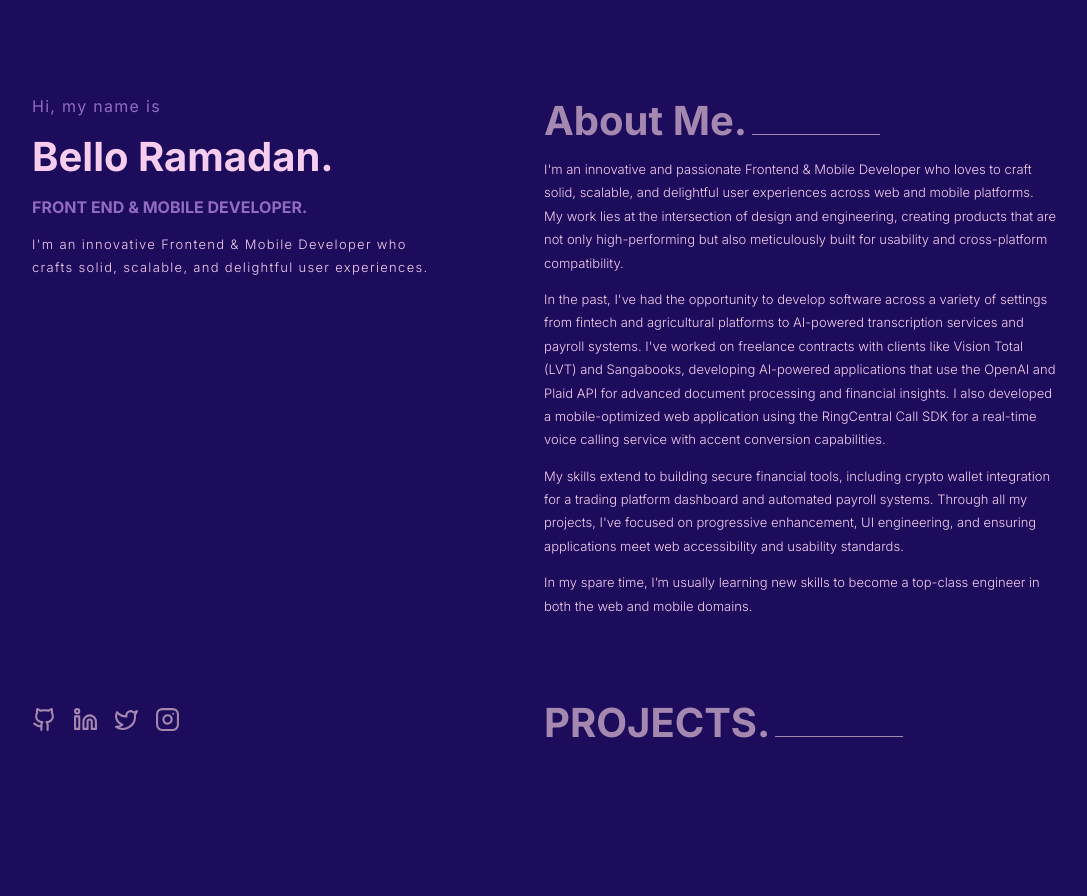
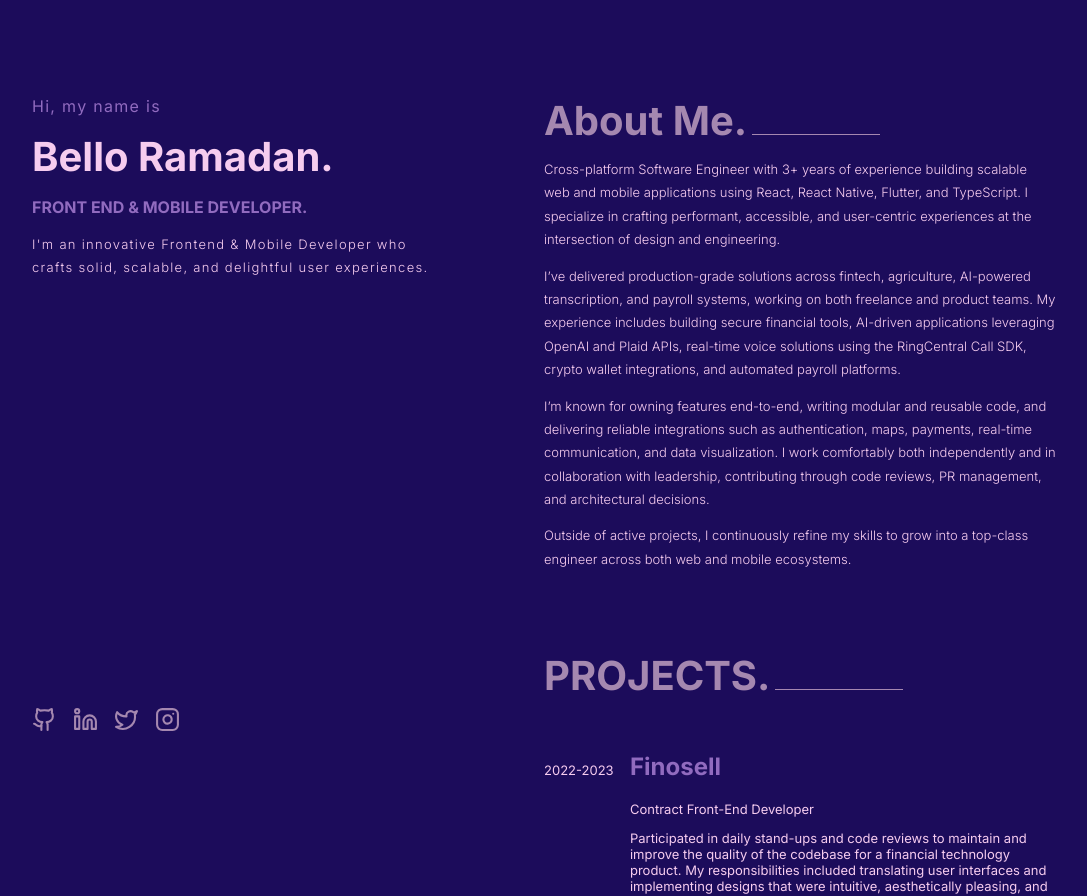
Before and after one commit to rambey-coder/Portfolio-app, a React (Create React App) app: page / in a window 1280 px wide. Shown: the whole page, without its empty margins (96-1183 px from the left). Before the commit the page ends 800 px from the top, so only its background shows below. Built offline with nearby package versions, Linux system fonts and the light colour scheme.

Commit message:
minor update

```diff
--- a/src/Components/About.js
+++ b/src/Components/About.js
@@ -12,42 +12,35 @@ const About = () => {
         <div className="general-card">
           <div className="card1">
             <p>
-              I'm an innovative and passionate Frontend & Mobile Developer who
-              loves to craft solid, scalable, and delightful user experiences
-              across web and mobile platforms. My work lies at the intersection
-              of design and engineering, creating products that are not only
-              high-performing but also meticulously built for usability and
-              cross-platform compatibility.
+              Cross-platform Software Engineer with 3+ years of experience
+              building scalable web and mobile applications using React, React
+              Native, Flutter, and TypeScript. I specialize in crafting
+              performant, accessible, and user-centric experiences at the
+              intersection of design and engineering.
             </p>
             <p>
-              In the past, I've had the opportunity to develop software across a
-              variety of settings from fintech and agricultural platforms to
-              AI-powered transcription services and payroll systems. I've worked
-              on freelance contracts with clients like Vision Total (LVT) and
-              Sangabooks, developing AI-powered applications that use the OpenAI
-              and Plaid API for advanced document processing and financial
-              insights. I also developed a mobile-optimized web application
-              using the RingCentral Call SDK for a real-time voice calling
-              service with accent conversion capabilities.
+              I’ve delivered production-grade solutions across fintech,
+              agriculture, AI-powered transcription, and payroll systems,
+              working on both freelance and product teams. My experience
+              includes building secure financial tools, AI-driven applications
+              leveraging OpenAI and Plaid APIs, real-time voice solutions using
+              the RingCentral Call SDK, crypto wallet integrations, and
+              automated payroll platforms.
             </p>
             <p>
-              My skills extend to building secure financial tools, including
-              crypto wallet integration for a trading platform dashboard and
-              automated payroll systems. Through all my projects, I've focused
-              on progressive enhancement, UI engineering, and ensuring
-              applications meet web accessibility and usability standards.
+              I’m known for owning features end-to-end, writing modular and
+              reusable code, and delivering reliable integrations such as
+              authentication, maps, payments, real-time communication, and data
+              visualization. I work comfortably both independently and in
+              collaboration with leadership, contributing through code reviews,
+              PR management, and architectural decisions.
             </p>
             <p>
-              In my spare time, I’m usually learning new skills to become a
-              top-class engineer in both the web and mobile domains.
+              Outside of active projects, I continuously refine my skills to
+              grow into a top-class engineer across both web and mobile
+              ecosystems.
             </p>
           </div>
-          {/* <div className="card2">
-                        <img src="./Assets/profile.svg"
-                            alt="profile"
-                            className='profile' />
-
-                    </div> */}
         </div>
       </div>
     </div>
--- a/src/Components/Work.css
+++ b/src/Components/Work.css
@@ -9,6 +9,8 @@
 .sub-wrk {
   width: 100%;
   margin: auto;
+  overflow: scroll;
+  height: 100%;
 }
 
 .work-place {
@@ -152,3 +154,7 @@
   color: #916bbf;
   /* margin-top: 0; */
 }
+
+.proj_link > svg {
+  width: 20px;
+}
--- a/src/Components/Work.js
+++ b/src/Components/Work.js
@@ -3,6 +3,12 @@ import "./Work.css";
 
 const Work = () => {
   const exp = [
+    {
+      year: "2022-2023",
+      project: "Finosell",
+      role: "Contract Front-End Developer",
+      info: "Participated in daily stand-ups and code reviews to maintain and improve the quality of the codebase for a financial technology product. My responsibilities included translating user interfaces and implementing designs that were intuitive, aesthetically pleasing, and responsive across various screen sizes.",
+    },
     {
       year: "2023-2025",
       project: "Techbeaver",
@@ -10,40 +16,52 @@ const Work = () => {
       info: "Collaborated on a team to build and maintain a suite of web and mobile applications. I worked closely with cross-functional teams to translate designs into robust, responsive user interfaces and ensured a seamless user experience across multiple devices.",
     },
     {
-      year: "2022-2023",
-      project: "Finosell",
-      role: "Contract Front-End Developer",
-      info: "Participated in daily stand-ups and code reviews to maintain and improve the quality of the codebase for a financial technology product. My responsibilities included translating user interfaces and implementing designs that were intuitive, aesthetically pleasing, and responsive across various screen sizes.",
-    },
-    {
       year: "2024-2025",
       project: "Vision Total (LVT)",
       role: "Freelance Front-End Developer",
-      info: "Designed, developed, and maintained a web application for real-time voice calling. This project utilized the **RingCentral Call SDK** and an AI model for accent conversion, ensuring smooth and clear communication. I also integrated an AI-powered document processing feature using the **OpenAI API** to automate data extraction from documents.",
+      info: "Developed an AI-powered document processing feature for an ophthalmologist at a small Dutch company. The application automated data extraction from medical documents using the OpenAI API.",
+      link: "https://meek-marzipan-86aacd.netlify.app/",
     },
     {
       year: "2024-2025",
       project: "Sangabooks",
       role: "Contract Front-End Developer",
-      info: "Developed an AI-powered financial application that integrated the **Plaid API** to provide users with in-depth financial insights. The application allowed for secure account linking and data analysis, giving users a comprehensive view of their finances.",
+      info: "Developed an AI-powered financial application that integrated the Plaid API to provide users with in-depth financial insights. The application allowed for secure account linking and data analysis, giving users a comprehensive view of their finances.",
+      link: "https://sanga-books-dev.netlify.app/",
     },
     {
       year: "2025-2025",
-      project: "Farm Data Management System",
+      project: "AOS",
       role: "Freelance Front-End and Mobile Developer",
       info: "Developed a comprehensive mobile application for farmers and a complementary web application for administrative users. I implemented real-time data synchronization to ensure that agricultural data was always up-to-date across all platforms. The project focused on building a seamless and efficient system for managing farm data.",
+      link: "https://aos-web-app.netlify.app/",
     },
     {
       year: "2025-2025",
       project: "Olive Option (Cryptionary)",
       role: "Freelance Front-End Developer",
-      info: "Designed and developed the user interface for a cryptocurrency trading platform dashboard. My work included integrating **crypto wallet functionality** and creating a clean, intuitive layout that made it easy for users to track their assets and trades.",
+      info: "Designed and developed the user interface for a cryptocurrency trading platform dashboard. My work included integrating crypto wallet functionality and creating a clean, intuitive layout that made it easy for users to track their assets and trades.",
+      link: "https://olive-affiliate.netlify.app/",
     },
     {
       year: "2024-2025",
       project: "Info Payroll",
       role: "Freelance Front-End Developer",
       info: "Developed a full-fledged payroll and invoice automation system. I was responsible for creating a user-friendly interface that streamlined the process of generating payroll, sending invoices, and managing billing records.",
+    },
+    {
+      year: "2025-2025",
+      project: "Ring Accent Call",
+      role: "Freelance Front-End Developer",
+      info: "Designed, developed, and maintained a web application for real-time voice calling. This project utilized the RingCentral Call SDK and an AI model for accent conversion, ensuring smooth and clear communication.",
+      link: "https://ring-accent.netlify.app/",
+    },
+
+    {
+      year: "2025-2025",
+      project: "Cribeasy Mobile",
+      role: "Mobile Developer",
+      info: "Developed a React Native mobile application with Expo to connect renters, agents, and landlords across Africa. The app serves as a user-centric platform that addresses critical pain points in property management and rental services, boosting efficiency and trust.",
     },
   ];
   return (
@@ -59,7 +77,32 @@ const Work = () => {
             <div className="exp-card" key={index}>
               <p className="exp-year">{item.year}</p>
               <div>
-                <h2>{item.project}</h2>
+                <div>
+                  <h2 className="project-title">
+                    {item.project}
+                    {(item.link || item.linl) && (
+                      <a
+                        className="proj_link"
+                        href={item.link || item.linl}
+                        target="_blank"
+                        rel="noopener noreferrer">
+                        <svg
+                          xmlns="http://www.w3.org/2000/svg"
+                          viewBox="0 0 24 24"
+                          fill="none"
+                          stroke="currentColor"
+                          strokeWidth="2"
+                          strokeLinecap="round"
+                          strokeLinejoin="round"
+                          className="feather feather-external-link">
+                          <path d="M18 13v6a2 2 0 0 1-2 2H5a2 2 0 0 1-2-2V8a2 2 0 0 1 2-2h6"></path>
+                          <polyline points="15 3 21 3 21 9"></polyline>
+                          <line x1="10" y1="14" x2="21" y2="3"></line>
+                        </svg>
+                      </a>
+                    )}
+                  </h2>
+                </div>
                 <p>{item.role}</p>
 
                 <p>{item.info}</p>
--- a/src/index.css
+++ b/src/index.css
@@ -5,6 +5,8 @@ body {
   font-family: "Inter", sans-serif;
   background: #1c0c5b;
   overflow-x: hidden;
+  scrollbar-width: none;
+  -ms-overflow-style: none;
 }
 
 * {
@@ -13,6 +15,7 @@ body {
 
 ::-webkit-scrollbar {
   width: 10px;
+  display: none;
 }
 
 ::-webkit-scrollbar-track {
@@ -23,6 +26,7 @@ body {
   background-color: #916bbf;
   border-radius: 20px;
   height: 50px;
+  display: none;
 }
 
 .loaders {
@@ -40,7 +44,7 @@ body::selection {
 .app {
   display: flex;
   align-items: start;
-  height: 85dvh;
+  /* height: 85dvh; */
   max-width: 1400px;
   overflow: hidden;
   width: 80%;
```
